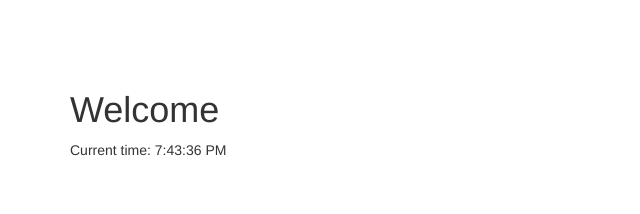
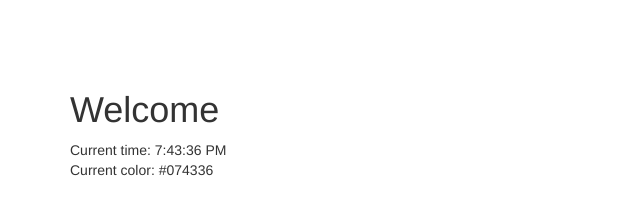
Before and after one commit to jshemas/colorTime, a website: page index.html in a window 1280 px wide. Shown: the whole page, without its empty margins (0-640 px from the left). Drawn offline with nearby package versions, Linux system fonts and the light colour scheme.

Commit message:
build directive to display color hex

```diff
--- a/index.html
+++ b/index.html
@@ -26,6 +26,12 @@
 				</span>
 				<span display-current-time="format"></span>
 			</div>
+			<div>
+				<span>
+					Current color:
+				</span>
+				<span display-current-color="format"></span>
+			</div>
 		</div>
 		<script src="https://ajax.googleapis.com/ajax/libs/jquery/1.11.1/jquery.min.js"></script>
 		<script src="javascripts/bootstrap.min.js"></script>
--- a/javascripts/main.js
+++ b/javascripts/main.js
@@ -1,4 +1,22 @@
 var colorTimeApp = angular.module('colorTimeApp', []);
+
+function findCurrentColorHex() {
+	var currentDate = new Date(),
+		currentHour = currentDate.getHours(),
+		currentMinute = currentDate.getMinutes(),
+		currentSecond = currentDate.getSeconds();
+	currentHour = ((currentHour + 11) % 12 + 1);
+	if (currentHour < 10) {
+		currentHour = "0" + currentHour;
+	};
+	if (currentMinute < 10) {
+		currentMinute = "0" + currentMinute;
+	};
+	if (currentSecond < 10) {
+		currentSecond = "0" + currentSecond;
+	};
+	return '#' + currentHour + currentMinute + currentSecond;
+}
 
 colorTimeApp.controller('colorTimeCtrl', function ($scope) {
 	$scope.welecomeMessage = 'Welcome';
@@ -16,3 +34,16 @@ colorTimeApp.directive("displayCurrentTime", function(dateFilter) {
 		updateInOneSecond();
 	}
 });
+
+colorTimeApp.directive("displayCurrentColor", function(dateFilter) {
+	return function(scope, element, attrs) {
+		element.text(findCurrentColorHex());
+		function updateInOneSecond() {
+			setTimeout(function() {
+				element.text(findCurrentColorHex());
+				updateInOneSecond();
+			}, 1000);
+		}
+		updateInOneSecond();
+	}
+});
```
